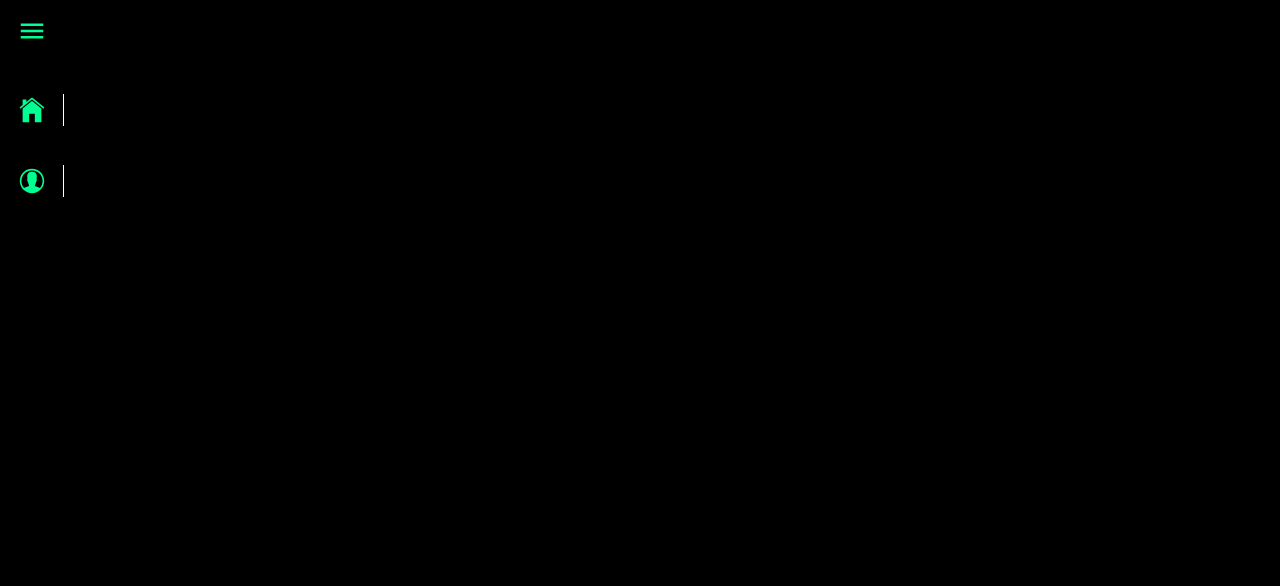
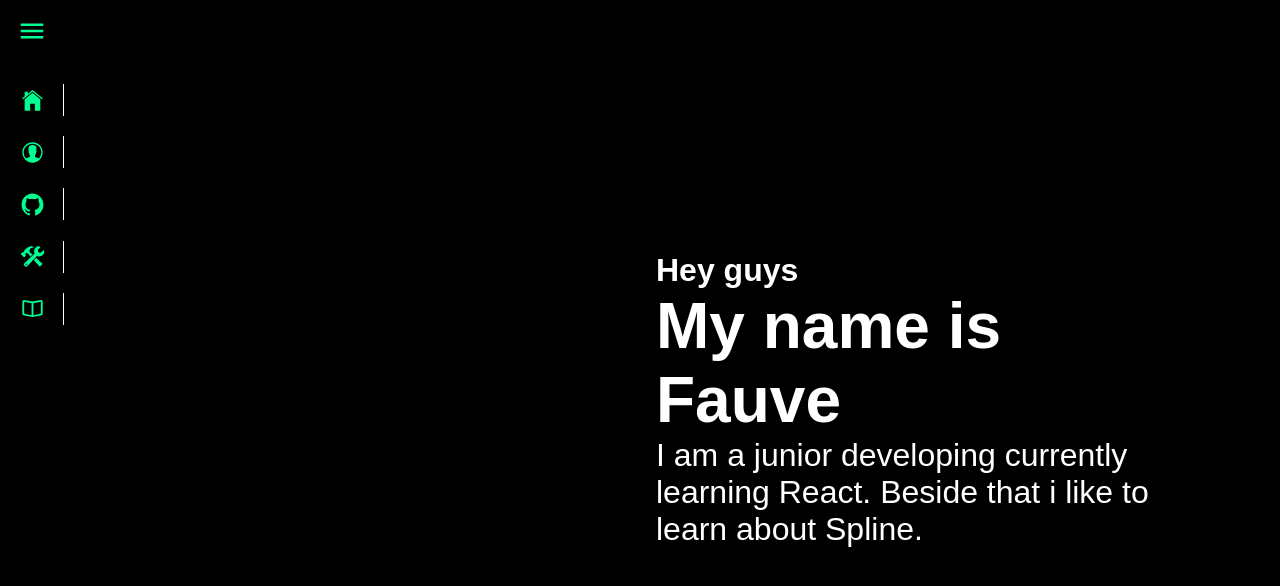
Before and after one commit to fsetrodinomo/WebsiteFS, a React (Create React App) app in the folder website/: page /aboutme in a window 1280 px wide. Shown: the top 586 px of the page. Built offline with nearby package versions, Linux system fonts and the light colour scheme.

Commit message:
worked on about me , temporary text and layout

```diff
--- a/website/package.json
+++ b/website/package.json
@@ -3,6 +3,7 @@
   "version": "0.1.0",
   "private": true,
   "dependencies": {
+    "@splinetool/runtime": "^0.9.103",
     "@testing-library/jest-dom": "^5.16.5",
     "@testing-library/react": "^13.3.0",
     "@testing-library/user-event": "^13.5.0",
@@ -11,6 +12,7 @@
     "react-icons": "^4.4.0",
     "react-router-dom": "^6.3.0",
     "react-scripts": "5.0.1",
+    "react-spline": "^1.2.1",
     "web-vitals": "^2.1.4"
   },
   "scripts": {
--- a/website/src/Components/Header.css
+++ b/website/src/Components/Header.css
@@ -38,9 +38,9 @@ nav .ul-item.oicon li::after{
 nav .ul-item li {
     display: flex;
     align-items: center;
-    gap: 2rem;
+    gap: 1rem;
     cursor: pointer;
-    padding-block: 1.2rem;
+    padding-block: 0.75rem;
     margin-block: .1rem;
 }
 
@@ -51,7 +51,7 @@ nav .ul-item li:hover{
 nav .ul-item li .icon {
     color: rgb(0, 255,145);
     margin-inline: 1rem;
-    font-size: 30px;
+    font-size: 25px;
 }
 
 nav .ul-item li a {
--- a/website/src/Components/Header.js
+++ b/website/src/Components/Header.js
@@ -1,7 +1,7 @@
-import React, { useState } from 'react'
-import './Header.css'
+import React, { useState } from 'react';
+import {NavLink} from 'react-router-dom';
+import './Header.css';
 import {IoMdMenu,IoMdClose, IoIosHome, IoIosContact, IoLogoGithub, IoIosConstruct, IoMdBook } from 'react-icons/io'
-import {NavLink} from "react-router-dom";
 
 
 const Header = () => {
@@ -19,11 +19,23 @@ const Header = () => {
             <ul className={active ? 'ul-item' : 'ul-item oicon'}>
                <li>
                   <IoIosHome className='icon' />
-                  <NavLink to ='/home' exact>Home</NavLink>
+                  <NavLink to ='/' exact>Home</NavLink>
                </li>
                <li>
                   <IoIosContact  className='icon' />
                   <NavLink to='/aboutme' exact>About me</NavLink>
+               </li>
+               <li>
+                  <IoLogoGithub  className='icon'/>
+                  <NavLink to='/code' exact>Code</NavLink>
+               </li>
+               <li>
+                  <IoIosConstruct  className='icon' />
+                  <NavLink to='/tools' exact>Tools</NavLink>
+               </li>
+               <li>
+                  <IoMdBook  className='icon' />
+                  <NavLink to='/book' exact>Favorite books</NavLink>
                </li>
             </ul>
          </nav>
--- a/website/src/Pages/Aboutme.css
+++ b/website/src/Pages/Aboutme.css
@@ -1,5 +1,32 @@
 .aboutme{
-    width: 100%;
-    height: 100vh;
+   padding-left: 35rem;
+   overflow-x: hidden;
     background-color: black;
 }
+
+section{
+    min-height: 100vh;
+    padding: 4rem;
+}
+
+.personal{
+    display: flex;
+    justify-content: center;
+    flex-flow: column;
+    padding: 6rem;
+}
+
+.personal h1{
+    font-size: 4rem;
+    color: #fff;
+}
+
+.personal h3{
+    font-size: 2rem;
+    color: white;
+}
+
+.personal p{
+    font-size: 2rem;
+    color: #fff;
+}
--- a/website/src/Pages/Aboutme.js
+++ b/website/src/Pages/Aboutme.js
@@ -5,7 +5,15 @@ const Aboutme = () => {
   return (
     <div className='aboutme'>
       <Header/>
-      <h3>HELOL WORLD</h3>
+      <div>
+        <section className='personal' id="personal">
+            <h3>Hey guys</h3>
+            <h1>My name is Fauve</h1>
+            <p>I am a junior developing currently learning React.
+                Beside that i like to learn about Spline.
+            </p>
+        </section>
+      </div>
     </div>
   )
 }
--- a/website/src/Pages/Home.js
+++ b/website/src/Pages/Home.js
@@ -1,12 +1,13 @@
 import Header from '../components/Header'
 import './Home.css'
+
+
 
 const Home = () => {
   return (
     <div className='home'>
 
       <Header/>
-      <h1>HAAAAAAAAAAAAI</h1>
     </div>
   )
 }
```
Also changed, not shown: 1 other file (tests, documents, lock files or other folders).
